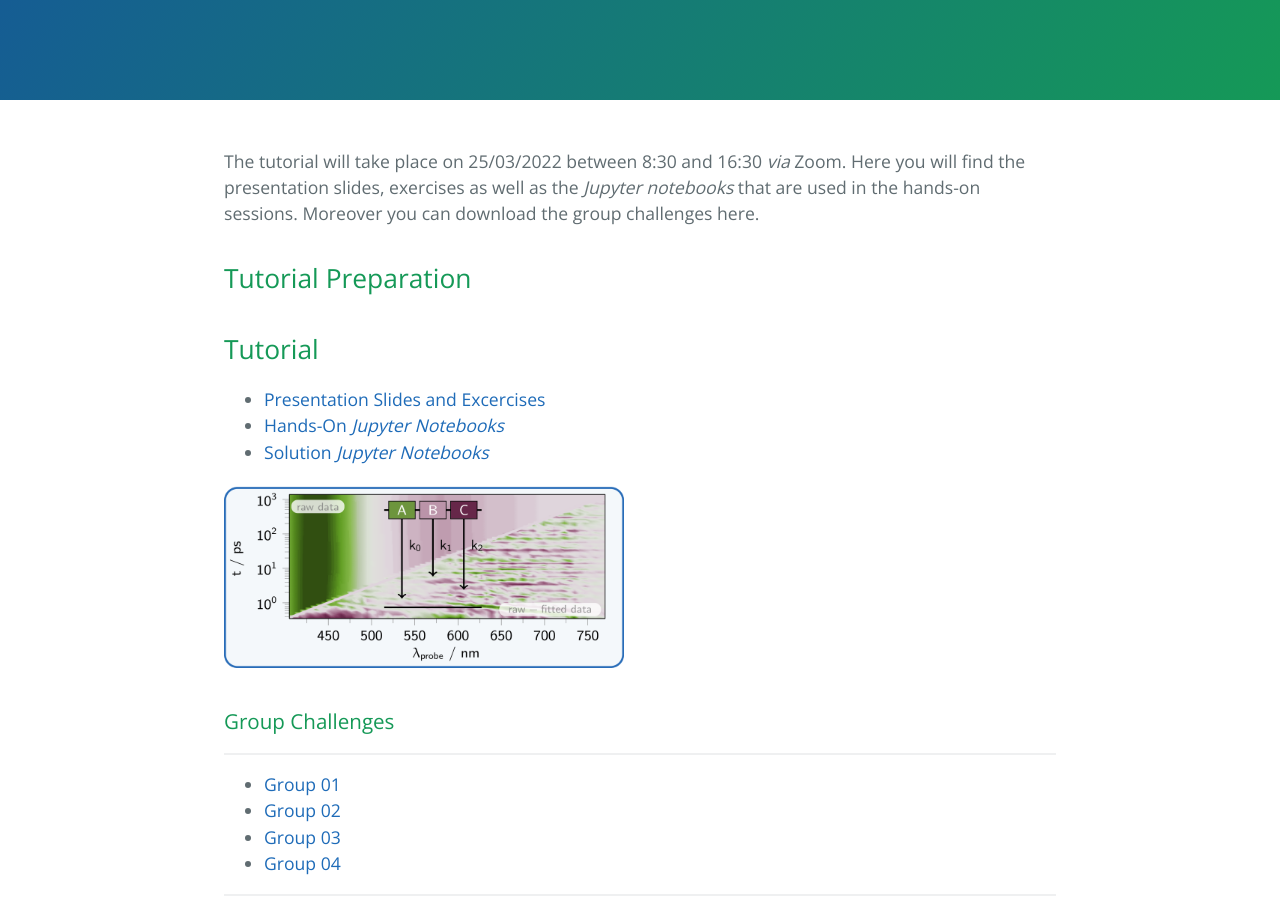
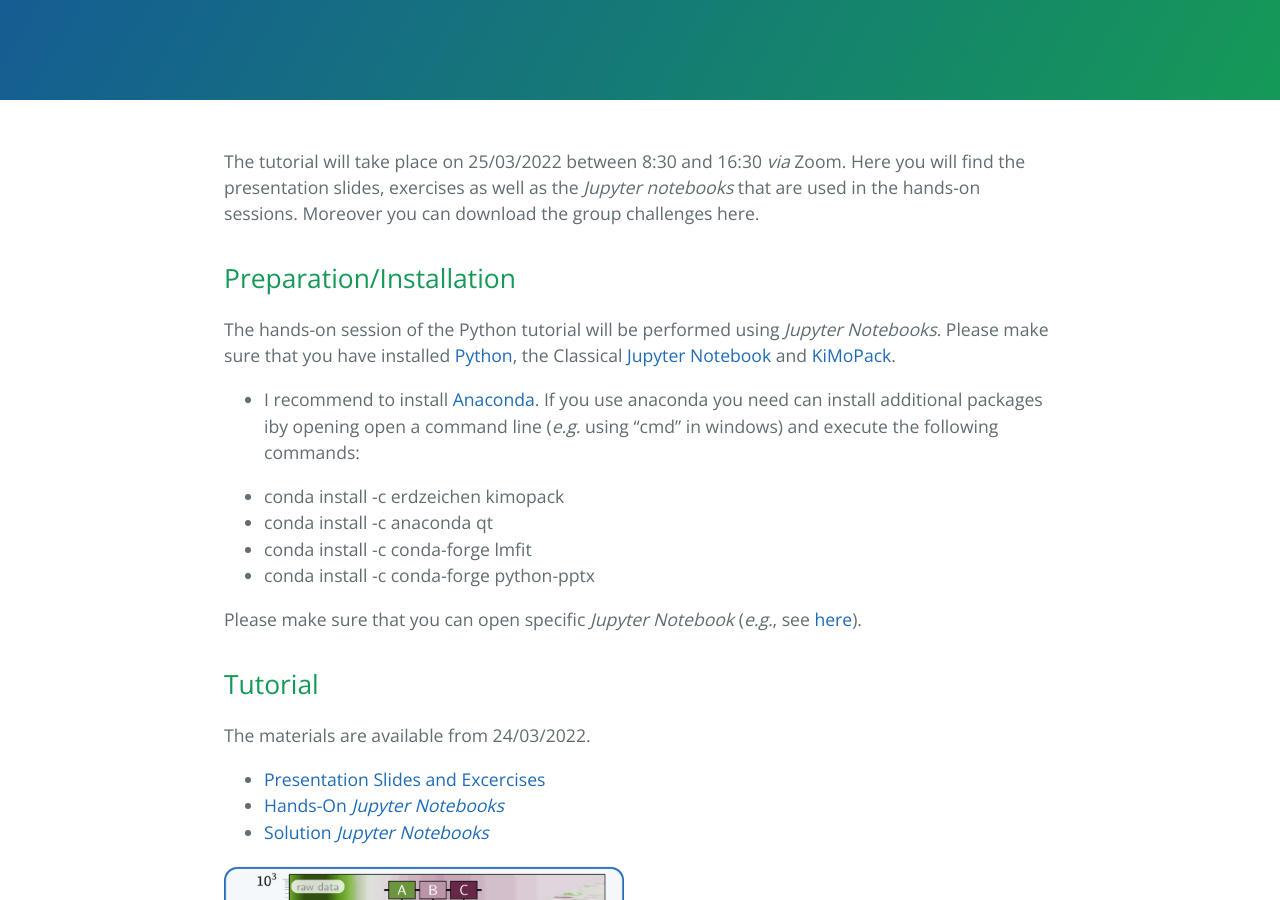
Before and after one commit to carolin-m/carolin-m.github.io, a Jekyll site: the page built from KiMoPack_tutorial.md, in a window 1280 px wide and 900 px high, scrolled down 273 px. Built offline with Jekyll 4.4.1, drawn with Linux system fonts in a browser that asks for light colours.

Commit message:
Update KiMoPack_tutorial.md

```diff
--- a/KiMoPack_tutorial.md
+++ b/KiMoPack_tutorial.md
@@ -8,9 +8,22 @@ order: 1
 
 The tutorial will take place on 25/03/2022 between 8:30 and 16:30 *via* Zoom. Here you will find the presentation slides, exercises as well as the *Jupyter notebooks* that are used in the hands-on sessions. Moreover you can download the group challenges here.
 
-## Tutorial Preparation
+## Preparation/Installation
+
+The hands-on session of the Python tutorial will be performed using *Jupyter Notebooks*. Please make sure that you have installed [Python](https://www.python.org/), the Classical [Jupyter Notebook](https://jupyter.org/install) and [KiMoPack](https://pypi.org/project/KiMoPack/).
+
+- I recommend to install [Anaconda](https://www.anaconda.com/products/individual). If you use anaconda you need can install additional packages iby opening open a command line (*e.g.* using “cmd” in windows) and execute the following commands:
+
+ * conda install -c erdzeichen kimopack
+ * conda install -c anaconda qt
+ * conda install -c conda-forge lmfit
+ * conda install -c conda-forge python-pptx
+
+Please make sure that you can open specific *Jupyter Notebook* (*e.g.*, see [here](https://docs.jupyter.org/en/latest/running.html)).
 
 ## Tutorial
+
+The materials are available from 24/03/2022.
 
 - [Presentation Slides and Excercises]( )
 - [Hands-On *Jupyter Notebooks*]( )
```
